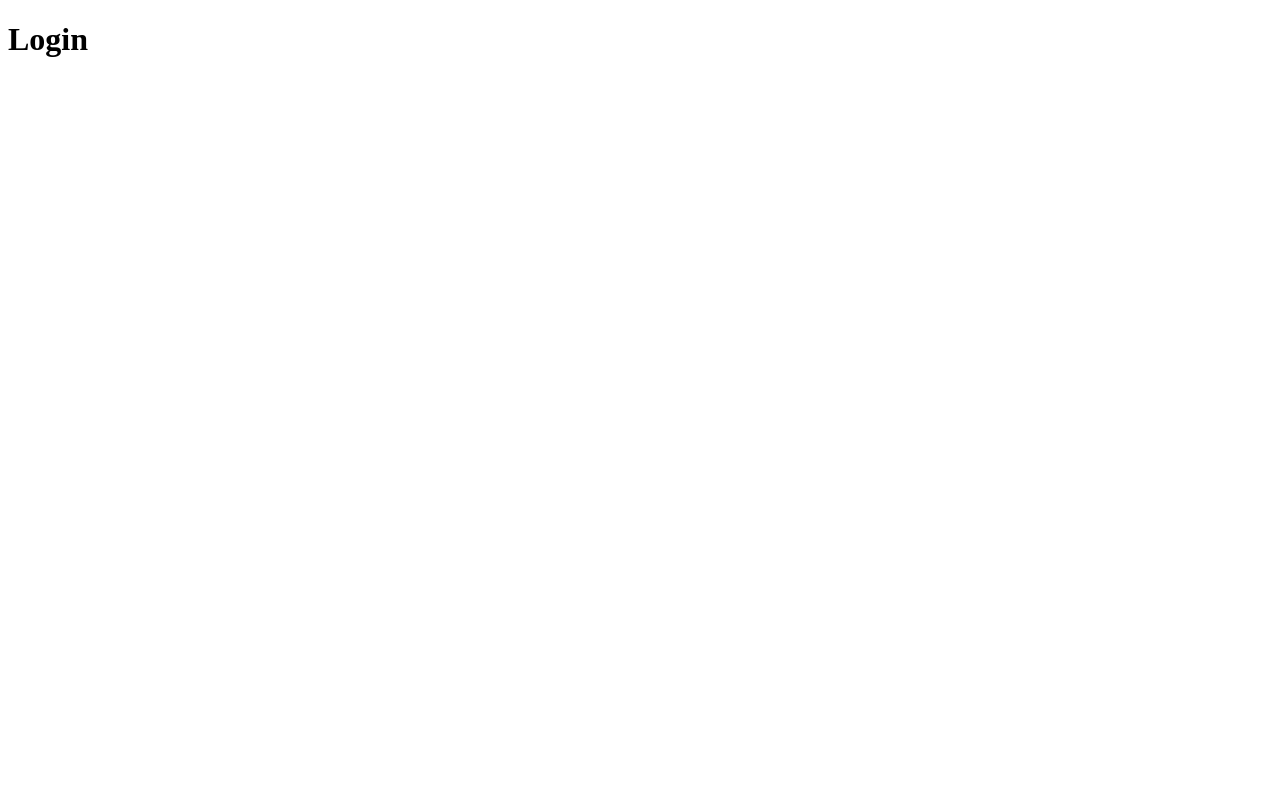
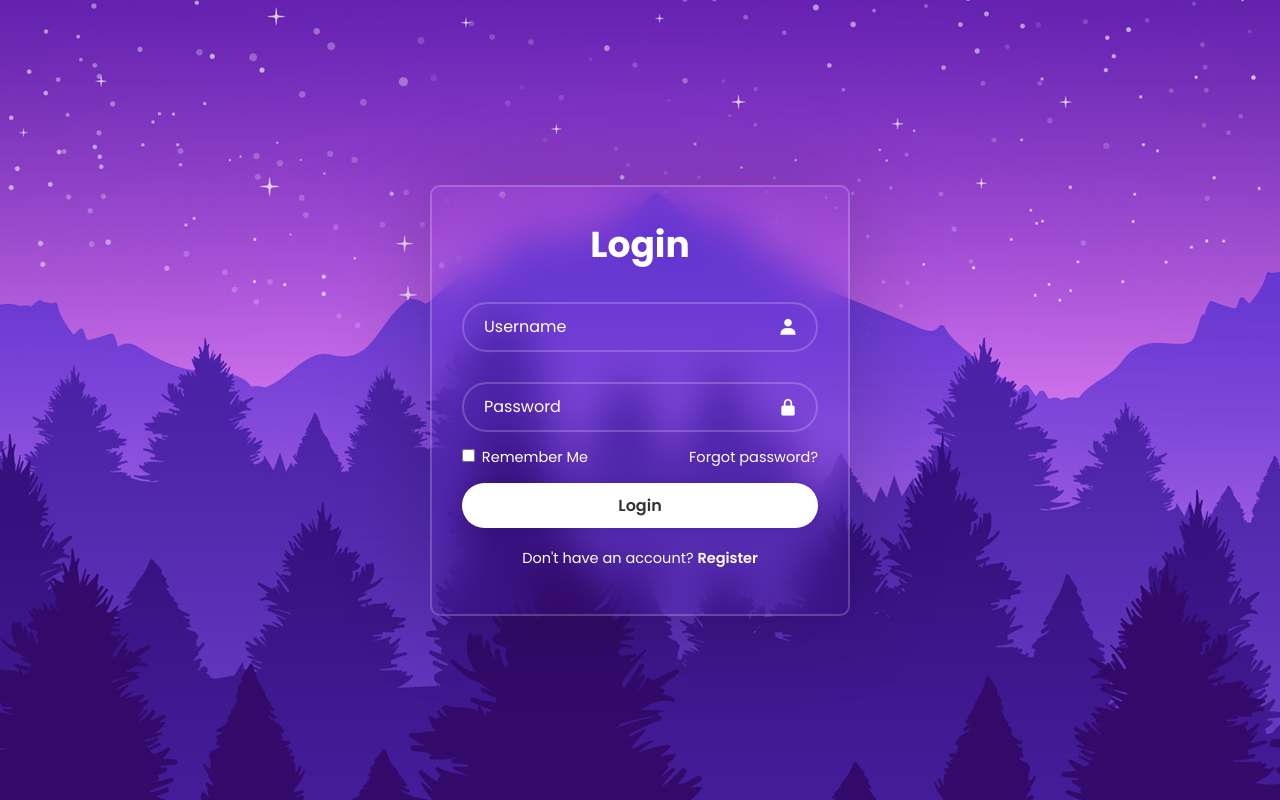
Before and after one commit to jpdavalos423/simple-login-form, a plain HTML site: page index.html in a window 1280 px wide. Drawn offline with nearby package versions, Linux system fonts and the light colour scheme.

Commit message:
finalized styling

```diff
--- a/index.html
+++ b/index.html
@@ -2,13 +2,42 @@
 <html lang="en">
   <head>
     <meta charset="UTF-8" />
+    <meta http-equiv="X-UA-Compatible" content="IE=edge" />
     <meta name="viewport" content="width=device-width, initial-scale=1.0" />
-    <title>Simple Login Form</title>
-    <link rel="stylesheet" href="styles.css" />
+    <title>Login Form in HTML and CSS</title>
+    <link rel="stylesheet" href="style.css" />
+    <link
+      href="https://unpkg.com/boxicons@2.1.4/css/boxicons.min.css"
+      rel="stylesheet"
+    />
+
+    <link rel="stylesheet" href="style.css" />
   </head>
+
   <body>
     <div class="wrapper">
-      <h1>Login</h1>
+      <form action="">
+        <h1>Login</h1>
+        <div class="input-box">
+          <input type="text" placeholder="Username" required />
+          <i class="bx bxs-user"></i>
+        </div>
+        <div class="input-box">
+          <input type="password" placeholder="Password" required />
+          <i class="bx bxs-lock-alt"></i>
+        </div>
+
+        <div class="remember-forgot">
+          <label><input type="checkbox" /> Remember Me</label>
+          <a href="#">Forgot password?</a>
+        </div>
+
+        <button type="submit" class="btn">Login</button>
+
+        <div class="register-link">
+          <p>Don't have an account? <a href="#">Register</a></p>
+        </div>
+      </form>
     </div>
   </body>
 </html>
--- /dev/null
+++ b/style.css
@@ -0,0 +1,117 @@
+@import url("https://fonts.googleapis.com/css2?family=Poppins:wght@300;400;500;600;700;800;900&display=swap");
+
+* {
+  margin: 0;
+  padding: 0;
+  box-sizing: border-box;
+  font-family: "Poppins", sans-serif;
+}
+
+body {
+  display: flex;
+  justify-content: center;
+  align-items: center;
+  min-height: 100vh;
+  background: url("img.jpg") no-repeat;
+  background-position: cover;
+  background-position: center;
+}
+
+.wrapper {
+  width: 420px;
+  background: transparent;
+  border: 2px solid rgba(255, 255, 255, 0.2);
+  backdrop-filter: blur(20px);
+  box-shadow: 0 0 100px rgba(0, 0, 0, 0.2);
+  color: #fff;
+  border-radius: 10px;
+  padding: 30px;
+}
+
+.wrapper h1 {
+  font-size: 36px;
+  text-align: center;
+}
+
+.wrapper .input-box {
+  width: 100%;
+  height: 50px;
+  margin: 30px 0;
+  position: relative;
+}
+
+.input-box input {
+  width: 100%;
+  height: 100%;
+  background: transparent;
+  border: none;
+  outline: none;
+  border: 2px solid rgba(255, 255, 255, 0.2);
+  border-radius: 40px;
+  font-size: 16px;
+  color: white;
+  padding: 20px 45px 20px 20px;
+}
+
+.input-box input::placeholder {
+  color: #fff;
+}
+
+.input-box i {
+  position: absolute;
+  right: 20px;
+  top: 50%;
+  transform: translateY(-50%);
+  font-size: 20px;
+}
+
+.wrapper .remember-forgot {
+  display: flex;
+  justify-content: space-between;
+  font-size: 14.5px;
+  margin: -15px 0 15px;
+}
+
+.remember-forgot label input {
+  accent-color: #fff;
+  margin-right: 3px;
+}
+
+.remember-forgot a {
+  color: white;
+  text-decoration: none;
+}
+
+.remember-forgot a:hover {
+  text-decoration: underline;
+}
+
+.wrapper .btn {
+  width: 100%;
+  height: 45px;
+  background: white;
+  border: none;
+  outline: none;
+  border-radius: 40px;
+  box-shadow: 0 0 10px rgba(0, 0, 0, 0.1);
+  cursor: pointer;
+  font-size: 16px;
+  color: #333;
+  font-weight: 600;
+}
+
+.wrapper .register-link {
+  font-size: 14.5px;
+  text-align: center;
+  margin: 20px 0 15px;
+}
+
+.register-link p a {
+  color: white;
+  text-decoration: none;
+  font-weight: 600;
+}
+
+.register-link p a:hover {
+  text-decoration: underline;
+}
```
Also changed, not shown: img.jpg (added), styles.css (deleted), 1 other file.
